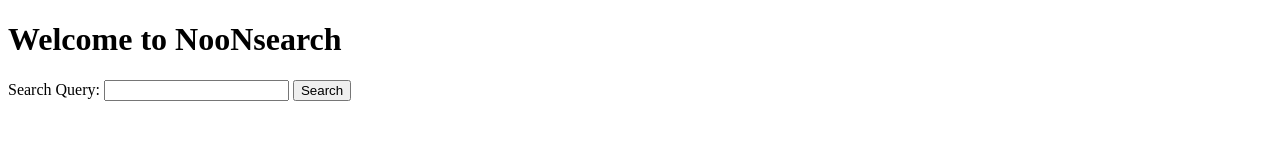
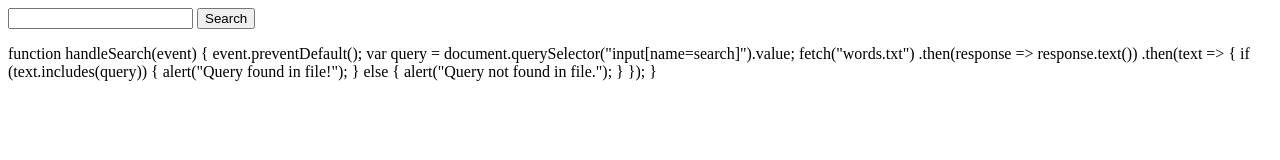
Before and after one commit to Enemy6/NooNsearch, a plain HTML site: page index.html in a window 1280 px wide. Drawn offline with Linux system fonts and the light colour scheme.

Commit message:
Update index.html

```diff
--- a/index.html
+++ b/index.html
@@ -1,14 +1,21 @@
-<!DOCTYPE html>
-<html>
-<head>
-  <title>NooNsearch</title>
-</head>
-<body>
-  <h1>Welcome to NooNsearch</h1>
-  <form action="https://enemy6.github.io/search" method="get">
-    <label for="search-query">Search Query:</label>
-    <input type="text" id="search-query" name="q">
-    <input type="submit" value="Search">
-  </form>
-</body>
-</html>
+<form>
+  <input type="text" name="search">
+  <input type="submit" value="Search">
+</form>
+<script>
+  var form = document.querySelector("form");
+  form.addEventListener("submit", handleSearch);
+</script>
+function handleSearch(event) {
+  event.preventDefault();
+  var query = document.querySelector("input[name=search]").value;
+  fetch("words.txt")
+    .then(response => response.text())
+    .then(text => {
+      if (text.includes(query)) {
+        alert("Query found in file!");
+      } else {
+        alert("Query not found in file.");
+      }
+    });
+}
```
